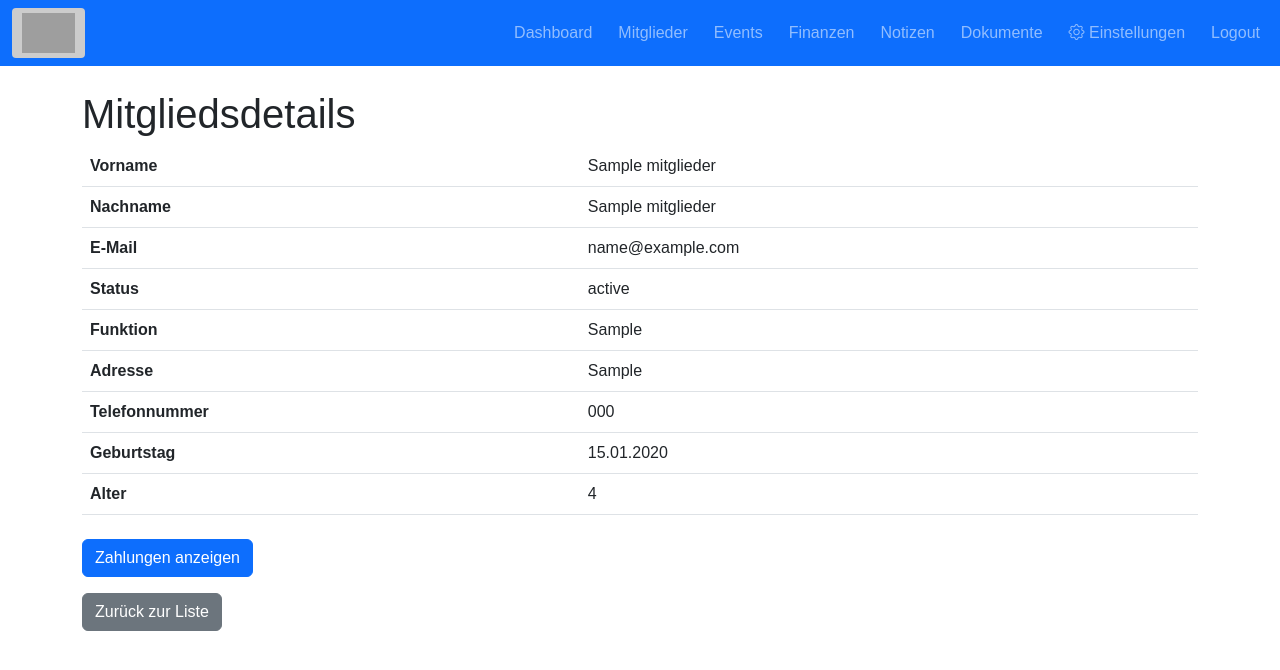
After one commit to jessehaemmerle/Vereinsplattform, a Flask app: page /mitglied/1 in a window 1280 px wide. The commit adds this page. Shown: the top 670 px of the page. Run offline with Flask 3, Linux system fonts and the light colour scheme; a user stored in the database is signed in; tables that the repository leaves empty hold one stand-in row (values such as "Sample post"); grey boxes are pictures that could not be loaded.

Commit message:
Finanzübersicht angepasst und Mitgliederdetails hinzugefügt.

```diff
--- a/app.py
+++ b/app.py
@@ -12,6 +12,7 @@ import io
 from fpdf import FPDF
 from googleapiclient.discovery import build
 from google.oauth2.credentials import Credentials
+from services import zahlung_erstellen
 
 # Flask-Login konfigurieren
 login_manager = LoginManager()
@@ -184,6 +185,9 @@ def mitglied_new():
             eintrittsdatum=form.eintrittsdatum.data or date.today(),
             status=form.status.data,
             funktion=form.funktion.data,
+            telefonnummer=form.telefonnummer.data,
+            geburtstag=form.geburtstag.data,
+            adresse=form.adresse.data,
             mitgliedsbeitrag=form.mitgliedsbeitrag.data or 0.0,
             beitrag_bezahlt=form.beitrag_bezahlt.data == 'true'
         )
@@ -194,7 +198,8 @@ def mitglied_new():
                 kategorie='Mitgliedsbeitrag',
                 betrag=neues_mitglied.mitgliedsbeitrag,
                 datum=date.today(),
-                beschreibung=f"Mitgliedsbeitrag von {neues_mitglied.vorname} {neues_mitglied.nachname}"
+                beschreibung=f"Mitgliedsbeitrag von {neues_mitglied.vorname} {neues_mitglied.nachname}",
+                mitglied_id=neues_mitglied.id
             ))
         db.session.commit()
         return redirect(url_for('mitglieder_liste'))
@@ -213,6 +218,9 @@ def mitglied_edit(mitglied_id):
         mitglied.eintrittsdatum = form.eintrittsdatum.data
         mitglied.status = form.status.data
         mitglied.funktion = form.funktion.data
+        mitglied.telefonnummer = form.telefonnummer.data  # Neues Feld
+        mitglied.geburtstag = form.geburtstag.data        # Neues Feld
+        mitglied.adresse = form.adresse.data              # Neues Feld
         db.session.commit()
         return redirect(url_for('mitglieder_liste'))
     return render_template('mitglied_edit.html', form=form, titel="Mitglied bearbeiten")
@@ -269,12 +277,45 @@ def mitglied_update_beitrag(mitglied_id):
             kategorie='Mitgliedsbeitrag',
             betrag=mitglied.mitgliedsbeitrag,
             datum=date.today(),
-            beschreibung=f"Mitgliedsbeitrag von {mitglied.vorname} {mitglied.nachname}"
+            beschreibung=f"Mitgliedsbeitrag von {mitglied.vorname} {mitglied.nachname}",
+            mitglied_id=mitglied.id
         ))
     db.session.commit()
     flash(f"Der Status des Mitgliedsbeitrags für {mitglied.vorname} {mitglied.nachname} wurde aktualisiert.", "success")
     return redirect(url_for('mitglieder_liste'))
 
+@app.route('/mitglied/<int:mitglied_id>')
+@login_required
+def mitglied_detail(mitglied_id):
+    mitglied = Mitglied.query.get_or_404(mitglied_id)
+    alter = None
+    if mitglied.geburtstag:
+        heute = date.today()
+        alter = (
+            heute.year - mitglied.geburtstag.year -
+            ((heute.month, heute.day) < (mitglied.geburtstag.month, mitglied.geburtstag.day))
+        )
+
+    # Zahlungen über die Beziehung abrufen
+    zahlungen = mitglied.finanzbuchungen
+    return render_template('mitglied_detail.html', mitglied=mitglied, alter=alter, zahlungen=zahlungen)
+
+
+@app.route('/mitglied/<int:mitglied_id>/zahlung_hinzufuegen', methods=['POST'])
+@login_required
+def zahlung_hinzufuegen(mitglied_id):
+    try:
+        zahlung_erstellen(
+            mitglied_id=mitglied_id,
+            typ='Einnahme',
+            kategorie='Mitgliedsbeitrag',
+            betrag=50.00,
+            beschreibung=f'Mitgliedsbeitrag von Mitglied {mitglied_id}'
+        )
+        flash('Zahlung erfolgreich hinzugefügt.', 'success')
+    except ValueError as e:
+        flash(str(e), 'danger')
+    return redirect(url_for('mitglied_detail', mitglied_id=mitglied_id))
 
 # ----------------------------------
 # Events
@@ -427,6 +468,13 @@ def jahresabschluss_pdf(jahr):
 
     # Titel
     pdf.cell(200, 10, f"Jahresabschluss {jahr}", ln=True, align="C")
+    pdf.ln(10)
+
+    # Kontonummer
+    pdf.set_font("Arial", size=10)
+    if current_user.konto_nummer:
+        pdf.cell(200, 10, f"Kontonummer: {current_user.konto_nummer}", ln=True)
+    pdf.ln(10)
 
     # Summen
     pdf.cell(200, 10, f"Einnahmen: {einnahmen:.2f} EUR", ln=True)
@@ -506,6 +554,51 @@ def finanzen_delete(buchung_id):
     flash('Buchung erfolgreich gelöscht.', 'success')
     return redirect(url_for('finanzen_liste'))
 
+@app.route('/finanzen/summenliste/pdf', methods=['GET'])
+@login_required
+def summenliste_pdf():
+    # Finanzbuchungen nach Kategorien gruppieren und Summen berechnen
+    kategorien = db.session.query(
+        Finanzbuchung.kategorie,
+        Finanzbuchung.typ,
+        db.func.sum(Finanzbuchung.betrag).label('summe')
+    ).group_by(Finanzbuchung.kategorie, Finanzbuchung.typ).all()
+
+    # PDF-Erstellung
+    pdf = FPDF()
+    pdf.add_page()
+    pdf.set_font("Arial", size=12)
+
+    # Titel
+    pdf.cell(200, 10, "Summenliste - Finanzen", ln=True, align="C")
+    pdf.ln(10)
+
+    # Kontonummer
+    pdf.set_font("Arial", size=10)
+    if current_user.konto_nummer:
+        pdf.cell(200, 10, f"Kontonummer: {current_user.konto_nummer}", ln=True)
+    pdf.ln(10)
+
+    # Tabellenüberschrift
+    pdf.set_font("Arial", size=10, style="B")
+    pdf.cell(80, 10, "Kategorie", border=1)
+    pdf.cell(40, 10, "Typ", border=1)
+    pdf.cell(40, 10, "Summe (EUR)", border=1)
+    pdf.ln(10)
+
+    # Tabelleninhalt
+    pdf.set_font("Arial", size=10)
+    for kategorie, typ, summe in kategorien:
+        pdf.cell(80, 10, kategorie, border=1)
+        pdf.cell(40, 10, typ, border=1)
+        pdf.cell(40, 10, f"{summe:.2f}", border=1)
+        pdf.ln(10)
+
+    # PDF als Antwort zurückgeben
+    response = make_response(pdf.output(dest='S').encode('latin1'))
+    response.headers['Content-Type'] = 'application/pdf'
+    response.headers['Content-Disposition'] = 'attachment; filename=summenliste.pdf'
+    return response
 
 # ----------------------------------
 # Notizen
@@ -795,6 +888,15 @@ def add_event_to_google_calendar(event, user):
     except Exception as e:
         print(f"Fehler bei der Kalenderintegration: {e}")
 
+@app.route('/update_konto_settings', methods=['POST'])
+@login_required
+def update_konto_settings():
+    konto_nummer = request.form.get('konto_nummer', '').strip()
+    current_user.konto_nummer = konto_nummer
+    db.session.commit()
+    flash("Kontonummer wurde gespeichert.", "success")
+    return redirect(url_for('einstellungen'))
+
 
 # ----------------------------------
 # App starten
--- a/forms.py
+++ b/forms.py
@@ -12,6 +12,9 @@ class MitgliedForm(FlaskForm):
     funktion = SelectField('Funktion', choices=[('leitung', 'Leitung'), ('kassier', 'Kassier'), ('normal', 'Normales Mitglied'), ('vorstand', 'Vorstand'), ('pruefer', 'Rechnungsprüfer'), ('schrift', 'Schriftführer')])
     mitgliedsbeitrag = FloatField('Mitgliedsbeitrag (EUR)', validators=[Optional()])
     beitrag_bezahlt = SelectField('Beitrag bezahlt', choices=[('true', 'Ja'), ('false', 'Nein')])
+    telefonnummer = StringField('Telefonnummer', validators=[Optional()])  # Neues Feld
+    geburtstag = DateField('Geburtstag', validators=[Optional()])           # Neues Feld
+    adresse = StringField('Adresse', validators=[Optional()])               # Neues Feld
 
 class EventForm(FlaskForm):
     titel = StringField('Titel', validators=[DataRequired()])
--- a/requirements.txt
+++ b/requirements.txt
@@ -9,3 +9,4 @@ fpdf
 google-api-python-client
 google-auth-httplib2
 google-auth-oauthlib
+flask_migrate
--- a/templates/finanzen.html
+++ b/templates/finanzen.html
@@ -8,6 +8,10 @@
     <a href="{{ url_for('jahresabschluss_pdf', jahr=current_year) }}" class="btn btn-success mb-3">
         Jahresabschluss für {{ current_year }} herunterladen
     </a>
+    <a href="{{ url_for('summenliste_pdf') }}" class="btn btn-info mb-3">
+        Summenliste als PDF herunterladen
+    </a>
+
 
     <p><strong>Saldo:</strong> <span class="badge bg-primary">{{ saldo }} EUR</span></p>
 
--- /dev/null
+++ b/templates/mitglied_detail.html
@@ -0,0 +1,53 @@
+{% extends "base.html" %}
+{% block title %}Mitglied {{ mitglied.vorname }} {{ mitglied.nachname }} - Details{% endblock %}
+{% block content %}
+<h1>Mitgliedsdetails</h1>
+<table class="table">
+    <tr><th>Vorname</th><td>{{ mitglied.vorname }}</td></tr>
+    <tr><th>Nachname</th><td>{{ mitglied.nachname }}</td></tr>
+    <tr><th>E-Mail</th><td>{{ mitglied.email }}</td></tr>
+    <tr><th>Status</th><td>{{ mitglied.status }}</td></tr>
+    <tr><th>Funktion</th><td>{{ mitglied.funktion }}</td></tr>
+    <tr><th>Adresse</th><td>{{ mitglied.adresse or 'Nicht angegeben' }}</td></tr>
+    <tr><th>Telefonnummer</th><td>{{ mitglied.telefonnummer or 'Nicht angegeben' }}</td></tr>
+    <tr><th>Geburtstag</th><td>{{ mitglied.geburtstag.strftime('%d.%m.%Y') if mitglied.geburtstag else 'Nicht angegeben' }}</td></tr>
+    <tr><th>Alter</th><td>{{ alter if alter else 'Nicht angegeben' }}</td></tr>
+
+</table>
+
+<!-- Dropdown für Zahlungen -->
+<div class="mt-4">
+    <button class="btn btn-primary" type="button" data-bs-toggle="collapse" data-bs-target="#zahlungen" aria-expanded="false" aria-controls="zahlungen">
+        Zahlungen anzeigen
+    </button>
+    <div class="collapse mt-3" id="zahlungen">
+        {% if zahlungen %}
+        <table class="table table-bordered">
+            <thead>
+                <tr>
+                    <th>Datum</th>
+                    <th>Kategorie</th>
+                    <th>Betrag</th>
+                    <th>Beschreibung</th>
+                </tr>
+            </thead>
+            <tbody>
+                {% for zahlung in zahlungen %}
+                <tr>
+                    <td>{{ zahlung.datum.strftime('%d.%m.%Y') }}</td>
+                    <td>{{ zahlung.kategorie }}</td>
+                    <td>{{ zahlung.betrag }} €</td>
+                    <td>{{ zahlung.beschreibung }}</td>
+                </tr>
+                {% endfor %}
+            </tbody>
+        </table>
+        {% else %}
+        <p>Keine Zahlungen verfügbar.</p>
+        {% endif %}
+    </div>
+</div>
+
+
+<a href="{{ url_for('mitglieder_liste') }}" class="btn btn-secondary mt-3">Zurück zur Liste</a>
+{% endblock %}
--- a/templates/mitglieder.html
+++ b/templates/mitglieder.html
@@ -46,7 +46,7 @@
       <th>Status</th>
       <th>Funktion</th>
       <th>Mitgliedsbeitrag bezahlt</th>
-      <th style="width: 200px;">Aktion</th>
+      <th style="width: 250px;">Aktion</th>
     </tr>
   </thead>
   <tbody>
@@ -67,6 +67,7 @@
         </form>
       </td>
       <td>
+        <a href="{{ url_for('mitglied_detail', mitglied_id=m.id) }}" class="btn btn-info btn-sm">Details</a>
         <a href="{{ url_for('mitglied_edit', mitglied_id=m.id) }}" class="btn btn-sm btn-warning">Bearbeiten</a>
         <form action="{{ url_for('mitglied_delete', mitglied_id=m.id) }}" method="POST" style="display:inline;">
           <button type="submit" class="btn btn-sm btn-danger">Löschen</button>
```
Also changed, not shown: models.py (+8 -1 lines), services.py (added, +20 -0 lines), templates/einstellungen.html (+16 -0 lines), templates/mitglied_edit.html (+24 -0 lines).
